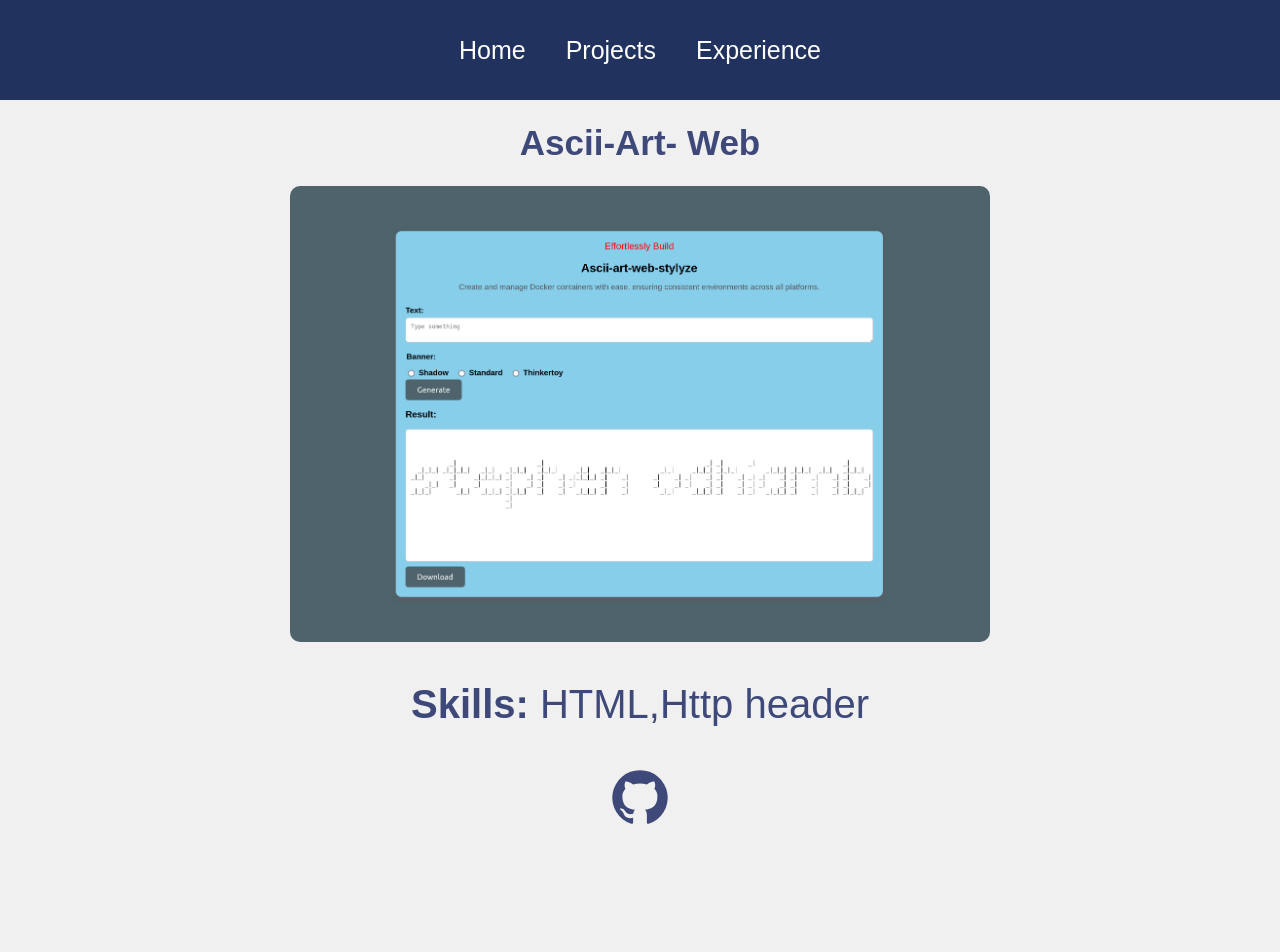
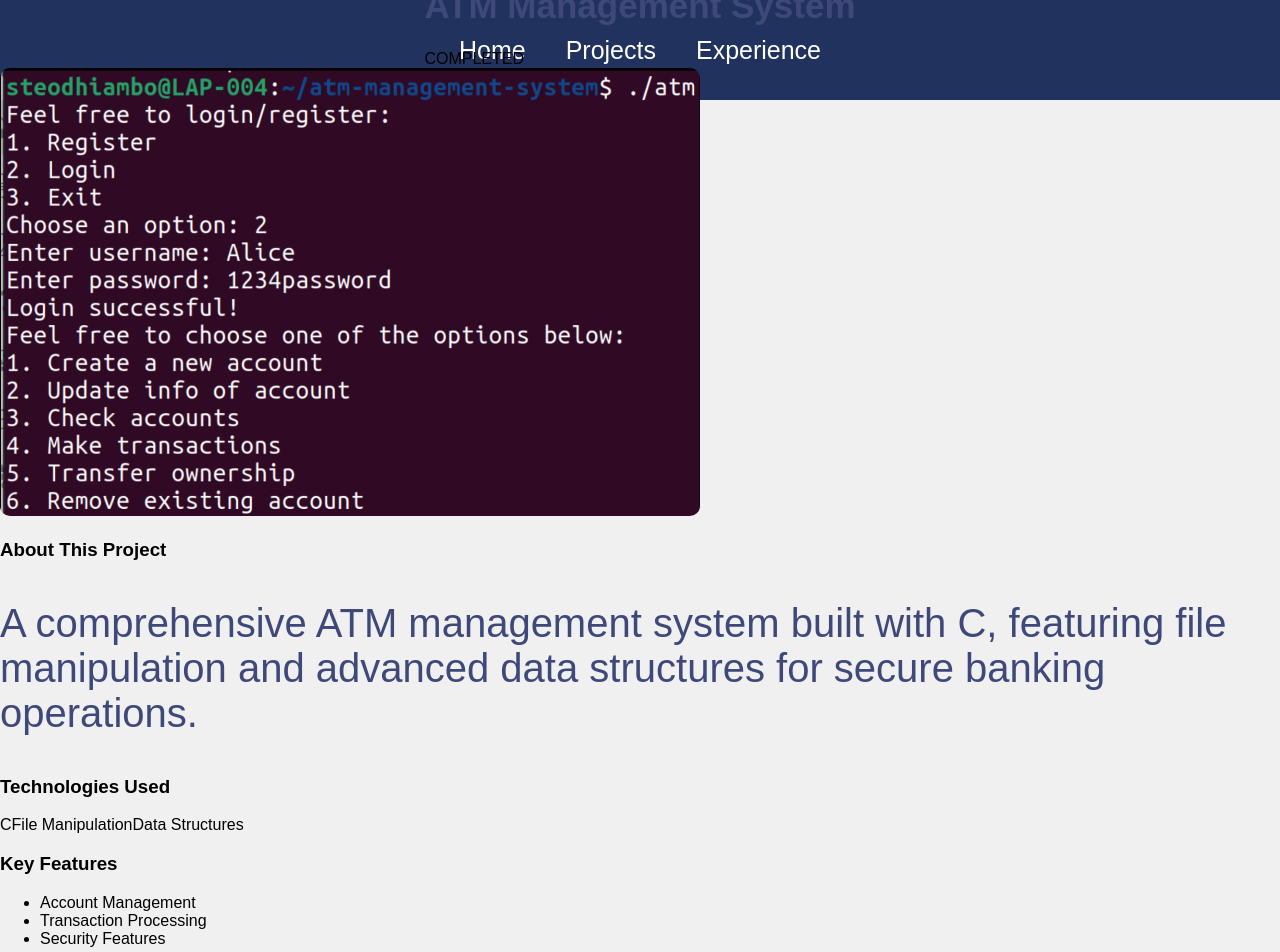
Before and after one commit to steodhiambo/SteodhiamboPortfolio, a React (Create React App) app: page /project/1 in a window 1280 px wide. Shown: the top 952 px of the page. Built offline with nearby package versions, Linux system fonts and the light colour scheme.

Commit message:
Update: Page components with dynamic data integration
- Update Home.js to use portfolio data hook
- Update Projects.js with dynamic project loading
- Update Experience.js with dynamic experience data
- Update ProjectDisplay.js for individual project views

```diff
--- a/src/pages/Experience.js
+++ b/src/pages/Experience.js
@@ -6,52 +6,47 @@ import {
 import "react-vertical-timeline-component/style.min.css";
 import SchoolIcon from "@mui/icons-material/School";
 import WorkIcon from "@mui/icons-material/Work";
+import { usePortfolioData } from "../hooks/usePortfolioData";
 
 function Experience() {
+  const { data, loading } = usePortfolioData();
+
+  if (loading) {
+    return <div className="loading">Loading...</div>;
+  }
+
+  const { experience } = data;
+
   return (
     <div className="experience">
       <VerticalTimeline lineColor="#3e497a">
+        {experience.map((item) => (
           <VerticalTimelineElement
-          className="vertical-timeline-element--education"
-          date="2013 - 2016"
-          iconStyle={{ background: "#3e497a", color: "#fff" }}
-          icon={<SchoolIcon />}
+            key={item.id}
+            className={`vertical-timeline-element--${item.type}`}
+            date={`${item.startDate} - ${item.endDate}`}
+            iconStyle={{
+              background: item.type === 'work' ? "#e9d35b" : "#3e497a",
+              color: "#fff"
+            }}
+            icon={item.type === 'work' ? <WorkIcon /> : <SchoolIcon />}
           >
             <h3 className="vertical-timeline-element-title">
-            Joel Omino High School
-          </h3>
-          <p> Kenya Certificate of Secondary Education</p>
-        </VerticalTimelineElement>
-        <VerticalTimelineElement
-          className="vertical-timeline-element--education"
-          date="2017 - 2021"
-          iconStyle={{ background: "#3e497a", color: "#fff" }}
-          icon={<SchoolIcon />}
-        >
-          <h3 className="vertical-timeline-element-title">
-          University of Kabianga
-          </h3>
-
-          <h4 className="vertical-timeline-element-subtitle">
-            Bachelor's Degree
-          </h4>
-
-
-        </VerticalTimelineElement>
-        <VerticalTimelineElement
-          className="vertical-timeline-element--work"
-          date="2024 -Present"
-          iconStyle={{ background: "#e9d35b", color: "#fff" }}
-          icon={<WorkIcon />}
-        >
-          <h3 className="vertical-timeline-element-title">
-            Apprentice Software Developer- Zone01 Kisumu
+              {item.title}
             </h3>
             <h4 className="vertical-timeline-element-subtitle">
-            Kisumu, Kenya
+              {item.institution} - {item.location}
             </h4>
-          <p>I'm currently building  projects by leveraging GoLang's efficiency and scalability to create a robust microservices architecture.</p>
+            <p>{item.description}</p>
+            {item.achievements && (
+              <ul>
+                {item.achievements.map((achievement, index) => (
+                  <li key={index}>{achievement}</li>
+                ))}
+              </ul>
+            )}
           </VerticalTimelineElement>
+        ))}
       </VerticalTimeline>
     </div>
   );
--- a/src/pages/Home.js
+++ b/src/pages/Home.js
@@ -3,27 +3,34 @@ import LinkedInIcon from "@mui/icons-material/LinkedIn";
 import EmailIcon from "@mui/icons-material/Email";
 import GithubIcon from "@mui/icons-material/GitHub";
 import "../styles/Home.css";
-import profile from "../assets/profile.JPG";  // Import your image here
+import profile from "../assets/profile.JPG";
+import { usePortfolioData } from "../hooks/usePortfolioData";
 
 function Home() {
+  const { data, loading } = usePortfolioData();
+
+  if (loading) {
+    return <div className="loading">Loading...</div>;
+  }
+
+  const { personal, skills } = data;
+
   return (
     <div className="home">
       <div className="about">
         <div className="about-content">
-          <img src={profile} alt="Stephen Odhiambo" className="profile-image" />
+          <img src={profile} alt={personal.name} className="profile-image" />
           <div className="text-content">
-            <h2>Hello, My Name is Stephen Odhiambo</h2>
-            <p>
-            I am a passionate software developer, always eager to learn and evolve, consistently exploring cutting-edge technologies and embracing best practices to drive innovation
-            </p>
+            <h2>Hello, My Name is {personal.name}</h2>
+            <p>{personal.bio}</p>
             <div className="prompt">
-              <a href="https://www.linkedin.com/in/stephen-odhiambo-411912278" target="_blank" rel="noopener noreferrer">
+              <a href={personal.linkedin} target="_blank" rel="noopener noreferrer">
                 <LinkedInIcon />
               </a>
-              <a href="mailto:stephenoginga6@gmail.com">
+              <a href={`mailto:${personal.email}`}>
                 <EmailIcon />
               </a>
-              <a href="https://github.com/steodhiambo" target="_blank" rel="noopener noreferrer">
+              <a href={personal.github} target="_blank" rel="noopener noreferrer">
                 <GithubIcon />
               </a>
             </div>
@@ -35,15 +42,19 @@ function Home() {
         <ol className="list">
           <li className="item">
             <h2>Front-End</h2>
-            <span>ReactJS, HTML, CSS, NPM, Bootstrap</span>
+            <span>{skills.frontend.join(", ")}</span>
           </li>
           <li className="item">
             <h2>Back-End</h2>
-            <span>NodeJS, ExpressJS, SQL</span>
+            <span>{skills.backend.join(", ")}</span>
           </li>
           <li className="item">
             <h2>Languages</h2>
-            <span>JavaScript, C, Go</span>
+            <span>{skills.languages.join(", ")}</span>
+          </li>
+          <li className="item">
+            <h2>Tools</h2>
+            <span>{skills.tools.join(", ")}</span>
           </li>
         </ol>
       </div>
--- a/src/pages/ProjectDisplay.js
+++ b/src/pages/ProjectDisplay.js
@@ -1,20 +1,94 @@
 import React from "react";
-import { useParams } from "react-router-dom";
-import { ProjectList } from "../helpers/ProjectList";
+import { useParams, Link } from "react-router-dom";
+import { usePortfolioData } from "../hooks/usePortfolioData";
 import GitHubIcon from "@mui/icons-material/GitHub";
+import LaunchIcon from "@mui/icons-material/Launch";
+import ArrowBackIcon from "@mui/icons-material/ArrowBack";
+import atm from "../assets/atm.png";
+import Ascii from "../assets/Ascii.png";
+import groupie from "../assets/groupie.png";
+import portfolio from "../assets/portfolio.png";
 import "../styles/ProjectDisplay.css";
+
+const imageMap = {
+  "../assets/atm.png": atm,
+  "../assets/Ascii.png": Ascii,
+  "../assets/groupie.png": groupie,
+  "../assets/portfolio.png": portfolio
+};
 
 function ProjectDisplay() {
   const { id } = useParams();
-  const project = ProjectList[id];
+  const { data, loading } = usePortfolioData();
+
+  if (loading) {
+    return <div className="loading">Loading...</div>;
+  }
+
+  const project = data.projects.find(p => p.id === parseInt(id));
+
+  if (!project) {
+    return <div className="project-not-found">Project not found</div>;
+  }
+
   return (
     <div className="project">
-      <h1> {project.name}</h1>
-      <img src={project.image} alt="" />
-      <p>
-        <b>Skills:</b> {project.skills}
-      </p>
-      <GitHubIcon />
+      <Link to="/projects" className="back-link">
+        <ArrowBackIcon /> Back to Projects
+      </Link>
+
+      <div className="project-header">
+        <h1>{project.name}</h1>
+        <span className={`status-badge ${project.status}`}>
+          {project.status.replace('-', ' ').toUpperCase()}
+        </span>
+      </div>
+
+      <div className="project-content">
+        <div className="project-image-container">
+          <img src={imageMap[project.image] || project.image} alt={project.name} />
+        </div>
+
+        <div className="project-details">
+          <div className="project-description">
+            <h3>About This Project</h3>
+            <p>{project.description}</p>
+          </div>
+
+          <div className="project-technologies">
+            <h3>Technologies Used</h3>
+            <div className="tech-list">
+              {project.technologies.map((tech, index) => (
+                <span key={index} className="tech-item">{tech}</span>
+              ))}
+            </div>
+          </div>
+
+          {project.features && (
+            <div className="project-features">
+              <h3>Key Features</h3>
+              <ul>
+                {project.features.map((feature, index) => (
+                  <li key={index}>{feature}</li>
+                ))}
+              </ul>
+            </div>
+          )}
+
+          <div className="project-links">
+            {project.githubUrl && (
+              <a href={project.githubUrl} target="_blank" rel="noopener noreferrer" className="project-link github">
+                <GitHubIcon /> View Code
+              </a>
+            )}
+            {project.liveUrl && (
+              <a href={project.liveUrl} target="_blank" rel="noopener noreferrer" className="project-link live">
+                <LaunchIcon /> Live Demo
+              </a>
+            )}
+          </div>
+        </div>
+      </div>
     </div>
   );
 }
--- a/src/pages/Projects.js
+++ b/src/pages/Projects.js
@@ -1,19 +1,29 @@
-import React from "react";
+import React, { useState } from "react";
 import ProjectItem from "../components/ProjectItem";
-import { ProjectList } from "../helpers/ProjectList";
-
+import { usePortfolioData } from "../hooks/usePortfolioData";
 import "../styles/Projects.css";
 
 function Projects() {
+  const { data, loading } = usePortfolioData();
+
+  if (loading) {
+    return <div className="loading">Loading...</div>;
+  }
+
+  const { projects } = data;
+
   return (
     <div className="projects">
-      <h1> My Personal Projects</h1>
+      <h1>My Personal Projects</h1>
       <div className="projectList">
-        {ProjectList.map((project, idx) => {
-          return (
-            <ProjectItem id={idx} name={project.name} image={project.image} />
-          );
-        })}
+        {projects.map((project) => (
+          <ProjectItem
+            key={project.id}
+            id={project.id}
+            name={project.name}
+            image={project.image}
+          />
+        ))}
       </div>
     </div>
   );
```
Lines whose indentation alone changed are shown as unchanged.
